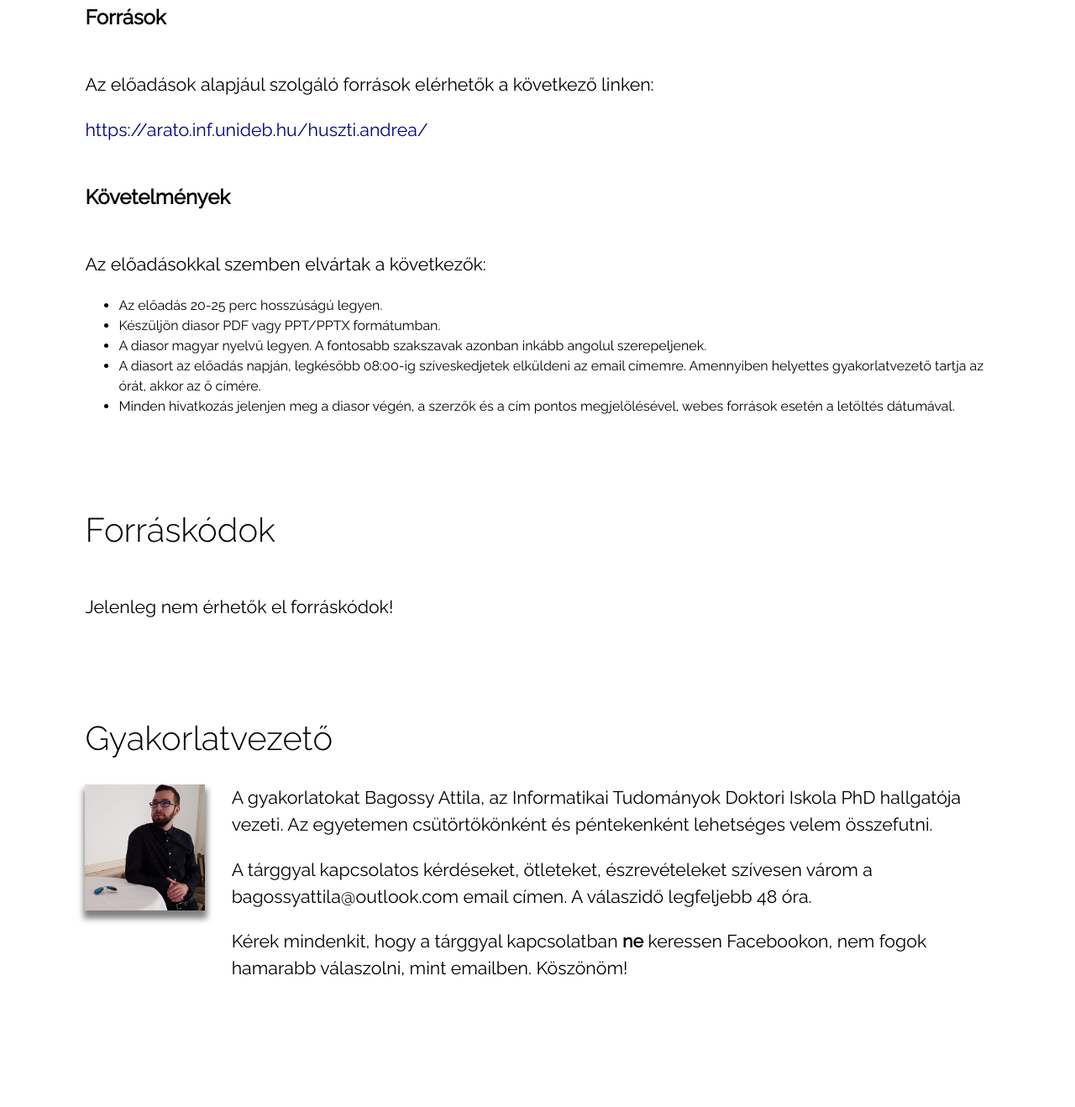
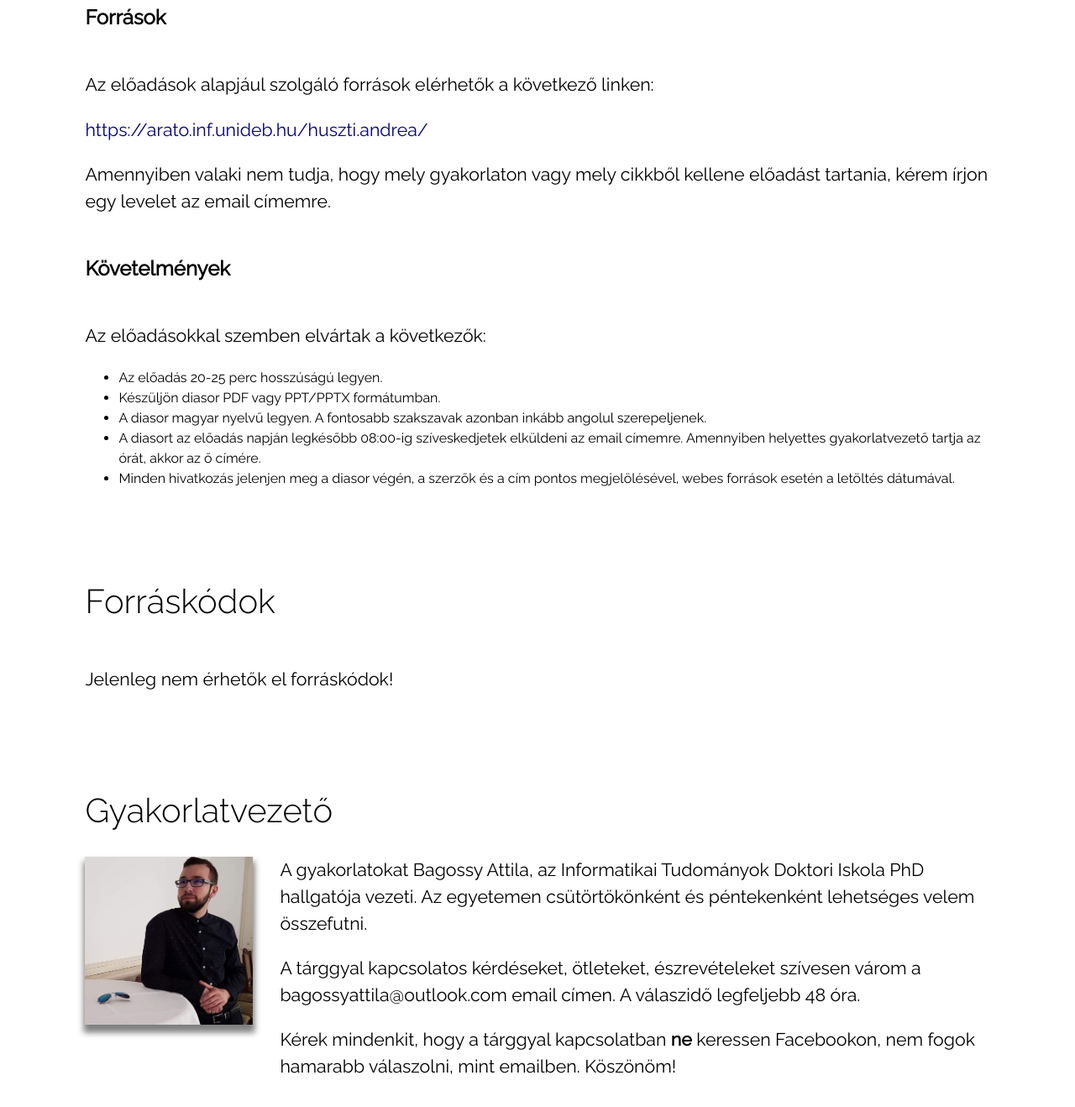
Before and after one commit to battila7/ibiza.monster, a website: page docs/index.html in a window 1280 px wide. Shown: the part 926-2244 px from the top of the page at 84% size. Before the commit the page ends 2161 px from the top, so only its background shows below. Drawn offline with Linux system fonts and the light colour scheme.

Commit message:
Minor alignment and content changes

```diff
--- a/docs/assets/style/main.css
+++ b/docs/assets/style/main.css
@@ -176,8 +176,10 @@ a:hover {
 }
 
 .gyakorlatvezeto > img {
-    width: 150px;
-    height: 150px;
+    min-width: 200px;
+    max-width: 200px;
+    min-height: 200px;
+    max-height: 200px;
     display: block;
     box-shadow: 0px 7px 7px 2.5px rgba(0, 0, 0, 0.5);
 }
@@ -188,7 +190,7 @@ a:hover {
     }
 
     .gyakorlatvezeto > img {
-        flex: 0 1 150px;
+        flex: 0 1 200px;
         float: left;
     }
 
--- a/docs/index.html
+++ b/docs/index.html
@@ -46,6 +46,9 @@
         <p>
           <a href="https://arato.inf.unideb.hu/huszti.andrea/">https://arato.inf.unideb.hu/huszti.andrea/</a>
         </p>
+        <p>
+          Amennyiben valaki nem tudja, hogy mely gyakorlaton vagy mely cikkből kellene előadást tartania, kérem írjon egy levelet az email címemre.
+        </p>
       </div>
       <div class="cell">
         <h2>Követelmények</h2>
@@ -58,7 +61,7 @@
           <li>Az előadás 20-25 perc hosszúságú legyen.</li>
           <li>Készüljön diasor PDF vagy PPT/PPTX formátumban.</li>
           <li>A diasor magyar nyelvű legyen. A fontosabb szakszavak azonban inkább angolul szerepeljenek.</li>
-          <li>A diasort az előadás napján, legkésőbb 08:00-ig szíveskedjetek elküldeni az email címemre. Amennyiben helyettes gyakorlatvezető tartja az órát, akkor az ő címére.</li>
+          <li>A diasort az előadás napján legkésőbb 08:00-ig szíveskedjetek elküldeni az email címemre. Amennyiben helyettes gyakorlatvezető tartja az órát, akkor az ő címére.</li>
           <li>Minden hivatkozás jelenjen meg a diasor végén, a szerzők és a cím pontos megjelölésével, webes források esetén a letöltés dátumával.</li>
         </ul>
       </div>
```
